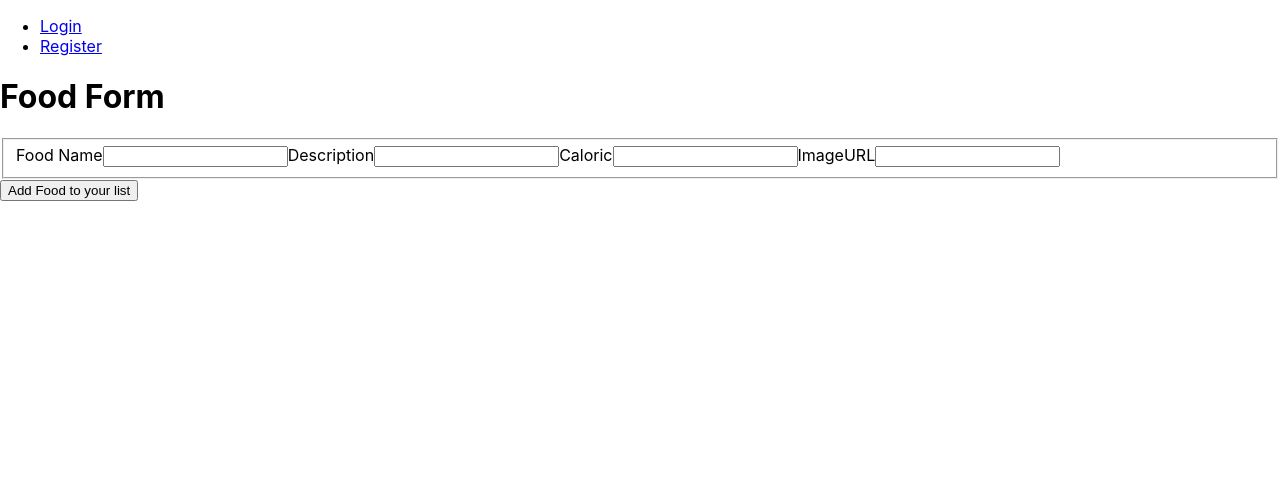
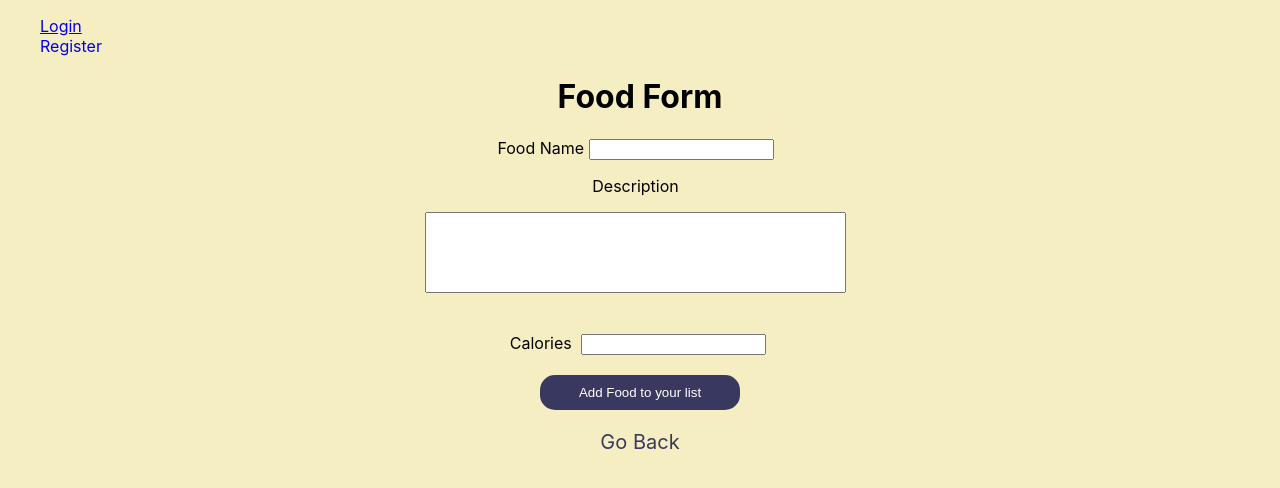
Before and after one commit to NathanCenter/FoodDiary, a React (Create React App) app in the folder FoodDiary/client/: page /food/add in a window 1280 px wide. Shown: the top 488 px of the page. Built offline with nearby package versions, Linux system fonts and the light colour scheme; no server answers.

Commit message:
added css to the program

```diff
--- a/FoodDiary/client/public/index.html
+++ b/FoodDiary/client/public/index.html
@@ -28,7 +28,7 @@
   </head>
   <body>
     <noscript>You need to enable JavaScript to run this app.</noscript>
-    <div id="root"></div>
+    <div id="root" ></div>
     <!--
       This HTML file is a template.
       If you open it directly in the browser, you will see an empty page.
--- a/FoodDiary/client/src/App.css
+++ b/FoodDiary/client/src/App.css
@@ -1,6 +1,7 @@
 .App {
   text-align: center;
 }
+
 
 .App-logo {
   height: 40vmin;
--- a/FoodDiary/client/src/components/FoodDelete.js
+++ b/FoodDiary/client/src/components/FoodDelete.js
@@ -27,20 +27,35 @@ const FoodDelete = () => {
     );
   };
   const history = useHistory();
+  const formView={
+    margin:"20px"
+  }
+  const buttonStyle = {
+    width: "200px",
+    height: "35px",
+    borderRadius: "15px",
+    backgroundColor: "#39395f",
+    color: "white",
+    border: 0,
+    textSize: "20px",
+  };
   return (
     <>
+    <div key={foodSchedule?.id} style={formView}>
       <h1>Delete from the Schedule</h1>
 
       <h3>Are you sure you want to remove it from your schedule?</h3>
-      <div key={foodSchedule?.id}>
-        <p>Food{foodSchedule.food?.foodName}</p>
-        <p>{foodSchedule.food?.description}</p>
-        <p> Caloris: {foodSchedule.food?.caloric}</p>
-        <p>{foodSchedule?.meal}</p>
+
+
+        <h1>Food Name: {foodSchedule.food?.foodName}</h1>
+        <p><strong>Description: </strong>&nbsp;{foodSchedule.food?.description}</p>
+        <p> <strong>Caloris: </strong>&nbsp;{foodSchedule.food?.caloric}</p>
+        <p><strong>Meal type:</strong>&nbsp;{foodSchedule?.meal}</p>
+
+
+      <button onClick={submit} style={buttonStyle}>Delete</button>&nbsp;
+      <Link to="/FoodSchedule" style={{textDecoration: 'none',color:"#39395f", fontSize:"20px"}}>Cancel</Link>
       </div>
-
-      <button onClick={submit}>Delete</button>
-      <Link to="/FoodSchedule">Cancel</Link>
     </>
   );
 };
--- a/FoodDiary/client/src/components/FoodDisplay.js
+++ b/FoodDiary/client/src/components/FoodDisplay.js
@@ -2,6 +2,7 @@ import React, { useEffect, useState } from "react";
 import { Link } from "react-router-dom";
 import { getAllFood } from "../modules/FoodManager";
 import { getFoodbyDate } from "../modules/FoodManager";
+import  "../css/styleSheet.css"
 const FoodDisplay = () => {
   let today = new Date();
   let date =
@@ -39,34 +40,51 @@ const FoodDisplay = () => {
       yester.getDate();
      SetDate(date);
   };
+const styleButton={
+  width: "200px",
+  height: "35px",
+  borderRadius: "15px",
+  backgroundColor: "#39395f",
+  color: "white",
+  border: 0,
+  textSize: "20px",
+
+}
 
   return (
     <>
-      <button onClick={yesterday}>Yesterday</button>
+    <br></br>
+    <div>
+      <button onClick={yesterday} style={styleButton}>Yesterday</button>
       <h1>{newDate}</h1>
-      <button onClick={nextDay}>Next Day</button>
+
+      <button onClick={nextDay} style={styleButton}>Next Day</button>
       {foods.map((f) => {
         return (
-          <div key={f.id}>
-            <h3>{f.food.foodName} </h3>
+          <div key={f.id} >
+            <h2 >{f.food.foodName} </h2>
 
-            <Link to={`/Food/${f.food.id}`}>edit</Link>
+            <Link to={`/Food/${f.food.id}`} style={{textDecoration: 'none',color:"#39395f", fontSize:"20px"}}>edit</Link>
             <p>{f.description}</p>
-            <p>Caloric amount: {f.food.caloric}</p>
-            <p>Meal Type: {f.meal}</p>
-            <Link to={`/FoodSchedule/delete/${f.id}`}>Remove</Link>
+            <p style={{fontSize:"20px"}}>Caloric amount: {f.food.caloric}</p>
+            <p style={{fontSize:"20px"}}>Meal Type: {f.meal}</p>
+            <Link to={`/FoodSchedule/delete/${f.id}`} style={{textDecoration: 'none',color:"#39395f", fontSize:"20px"}}>Remove</Link>
           </div>
         );
       })}
-      <h1>total caloric intake for the day: </h1>
+      <h3>total caloric intake for the day: </h3>
       {foods.map((c) => {
         total += c.food.caloric;
       })}
       <p>{total}</p>
 
-      <Link to="/Food/add"> Add Food </Link>
+
+      <Link to="/Food/add" id="addFood" style={{textDecoration: 'none',color:"#39395f", fontSize:"20px"}}> Add Food </Link>
       <br></br>
-      <Link to="/FoodSchedule/Schedule"> Add Food Schedule </Link>
+      <Link to="/FoodSchedule/Schedule"  style={{textDecoration: 'none', color:"#39395f" ,fontSize:"20px"}}> Add Food Schedule </Link>
+
+
+      </div>
     </>
   );
 };
--- a/FoodDiary/client/src/components/FoodEdit.js
+++ b/FoodDiary/client/src/components/FoodEdit.js
@@ -3,6 +3,7 @@ import { GetFoodById, getFoodScheduleById } from "../modules/FoodManager";
 import React, { useEffect, useState } from "react";
 import { useHistory } from "react-router-dom";
 import { EditFoodById } from "../modules/FoodManager";
+import  "../css/styleSheet.css"
 const FoodEdit = () => {
   //display food
   const { id } = useParams();
@@ -40,37 +41,52 @@ const FoodEdit = () => {
     event.preventDefault();
     EditFoodById(food).then(() => history.push("/FoodSchedule"));
   };
+  const formStyle={
+    textAlign: "center",
+  }
+  const buttonStyle = {
+    width: "200px",
+    height: "35px",
+    borderRadius: "15px",
+    backgroundColor: "#39395f",
+    color: "white",
+    border: 0,
+    textSize: "20px",
+  };
+
+
   return (
     <>
-      <label>Food Name</label>
+    <div style={formStyle}>
+      <label>Food Name</label> &nbsp;
       <input
         id="FoodName"
         defaultValue={food?.foodName}
         onChange={handleInputChange}
       />
-
+      <p>
       <label>Food Description</label>
-      <input
+      <br></br>
+      <textarea rows="5" cols="50"
         id="Description"
         defaultValue={food?.description}
         onChange={handleInputChange}
-      />
 
-      <label>Food calores</label>
+      /></p>
+
+      <label>Food calores</label> &nbsp;
       <input
         id="Caloric"
         defaultValue={food?.caloric}
         onChange={handleInputChange}
       />
+    <p>
 
-      <label>the Food imageURL</label>
-      <input
-        id="ImageURL"
-        defaultValue={food?.imageURL}
-        onChange={handleInputChange}
-      />
-      <button onClick={submit}>Save</button>
-      <Link to="/FoodSchedule">Cancel</Link>
+
+      <button onClick={submit} style={buttonStyle}>Save</button> &nbsp;
+      <Link to="/FoodSchedule" style={{textDecoration: 'none',color:"#39395f", fontSize:"20px"}}>Cancel</Link>
+      </p>
+      </div>
     </>
   );
 };
--- a/FoodDiary/client/src/components/FoodForm.js
+++ b/FoodDiary/client/src/components/FoodForm.js
@@ -1,6 +1,7 @@
 import React, { useState } from "react";
 import { useHistory } from "react-router-dom";
-
+import { Link } from "react-router-dom/cjs/react-router-dom.min";
+import  "../css/styleSheet.css"
 import { addFood } from "../modules/FoodManager";
 const FoodForm = () => {
   const getFoodData = {
@@ -41,26 +42,43 @@ const FoodForm = () => {
       addFood(food).then(() => history.push("/FoodSchedule"));
     }
   };
+  const formStyle={
+    textAlign: "center",
+  }
+  const styleButton={
+    width: "200px",
+    height: "35px",
+    borderRadius: "15px",
+    backgroundColor: "#39395f",
+    color: "white",
+    border: 0,
+    textSize: "20px",
 
+  }
   return (
     <>
-      <form className="foodForm">
+      <form className="foodForm" style={formStyle}>
         <h1>Food Form</h1>
-        <fieldset>
-          <label>Food Name</label>
-          <input id="FoodName" onChange={handleInputChange}></input>
+        <p>
+          <label>Food Name</label>&nbsp;
+          <input id="FoodName" onChange={handleInputChange}></input> &nbsp;
+          </p>
+          <label>Description</label> &nbsp;
+          <p>
+          <textarea rows="5" cols="50" id="Description" onChange={handleInputChange}/> &nbsp;
+          </p>
+          <br></br>
 
-          <label>Description</label>
-          <input id="Description" onChange={handleInputChange}></input>
+          <label>Calories</label> &nbsp;
+          <input id="Caloric" onChange={handleInputChange}></input>&nbsp;
 
-          <label>Caloric</label>
-          <input id="Caloric" onChange={handleInputChange}></input>
 
-          <label>ImageURL</label>
-          <input id="ImageURL" onChange={handleInputChange}></input>
-        </fieldset>
-
-        <button onClick={submit}>Add Food to your list</button>
+       <br></br>
+       <br></br>
+        <button onClick={submit} style={styleButton}>Add Food to your list</button>
+        <br></br>
+        <br></br>
+        <Link to="/FoodSchedule" id="goBack"  style={{textDecoration: 'none',color:"#39395f", fontSize:"20px"}}>Go Back</Link>
       </form>
     </>
   );
--- a/FoodDiary/client/src/components/FoodScheduleForm.js
+++ b/FoodDiary/client/src/components/FoodScheduleForm.js
@@ -1,9 +1,10 @@
 import React, { useState, useEffect } from "react";
 import { useHistory } from "react-router-dom";
+import { Link } from "react-router-dom/cjs/react-router-dom.min";
 
 import { addSchedule, getAllFood } from "../modules/FoodManager";
 
-const FoodSchedule = () => {
+const FoodScheduleForm = () => {
   const [foods, setFood] = useState([]);
   const getFoods = () => {
     getAllFood().then((foods) => setFood(foods));
@@ -38,9 +39,22 @@ const FoodSchedule = () => {
     evt.preventDefault();
     addSchedule(copy).then(() => history.push("/FoodSchedule"));
   };
+const styleSheet={
+  textAlign: "center",
+}
+const styleButton={
+  width: "200px",
+  height: "35px",
+  borderRadius: "15px",
+  backgroundColor: "#39395f",
+  color: "white",
+  border: 0,
+  textSize: "20px",
 
+}
   return (
     <>
+    <div style={styleSheet}>
       <h1>Food Schedule</h1>
 
       <form className="foodForm">
@@ -60,11 +74,17 @@ const FoodSchedule = () => {
               </option>
             ))}
           </select>
-          <button onClick={submit}>Add Food to your schedule</button>
+          <br></br>
+          <br></br>
+          <button onClick={submit} style={styleButton}>Add food to your schedule</button>
+          <br></br>
+          <br></br>
+          <Link to="/FoodSchedule" id="goBack">Go Back</Link>
         </div>
       </form>
+      </div>
     </>
   );
 };
 
-export default FoodSchedule;
+export default FoodScheduleForm;
--- a/FoodDiary/client/src/components/Header.js
+++ b/FoodDiary/client/src/components/Header.js
@@ -12,6 +12,7 @@ import {
 import { logout } from "../modules/authManager";
 import Login from "../modules/Login";
 import FoodDisplay from "./FoodDisplay";
+import  "../css/styleSheet.css"
 
 export default function Header({ isLoggedIn }) {
   const [isOpen, setIsOpen] = useState(false);
@@ -21,19 +22,20 @@ export default function Header({ isLoggedIn }) {
     <div>
       <Navbar color="light" light expand="md">
         <Collapse isOpen={isOpen} navbar>
-          <Nav className="mr-auto" navbar>
+          <Nav className="mr-auto" navbar >
             {/* When isLoggedIn === true, we will render the Home link */}
             {isLoggedIn && <></>}
           </Nav>
           <Nav navbar>
             {isLoggedIn && (
               <>
-                <NavItem>
+                <NavItem >
                   <a
                     aria-current="page"
                     className="nav-link"
-                    style={{ cursor: "pointer" }}
+
                     onClick={logout}
+
                   >
                     Logout
                   </a>
@@ -46,12 +48,12 @@ export default function Header({ isLoggedIn }) {
             {!isLoggedIn && (
               <>
                 <NavItem>
-                  <NavLink tag={RRNavLink} to="/login">
+                  <NavLink tag={RRNavLink} class="login" to="/login" >
                     Login
                   </NavLink>
                 </NavItem>
                 <NavItem>
-                  <NavLink tag={RRNavLink} to="/register">
+                  <NavLink tag={RRNavLink} class="register"to="/register">
                     Register
                   </NavLink>
                 </NavItem>
--- /dev/null
+++ b/FoodDiary/client/src/css/styleSheet.css
@@ -0,0 +1,26 @@
+.login{
+
+    color:"#39395f";
+
+
+}
+.login:visited{
+    text-decoration: none;
+
+}
+.register{
+
+    text-decoration: none;
+
+}
+
+ul{
+    list-style-type: none;
+}
+
+body{
+    background-color: #f5eec2;
+}
+textarea{
+    resize: none;
+}
--- a/FoodDiary/client/src/modules/Login.js
+++ b/FoodDiary/client/src/modules/Login.js
@@ -2,6 +2,7 @@ import React, { useState } from "react";
 import { Button, Form, FormGroup, Label, Input } from "reactstrap";
 import { useHistory, Link } from "react-router-dom";
 import { login } from "../modules/authManager";
+import  "../css/styleSheet.css"
 
 export default function Login() {
   const history = useHistory();
@@ -16,11 +17,33 @@ export default function Login() {
       .catch(() => alert("Invalid email or password"));
   };
 
+  const logInStyle = {
+    backgroundColor: "white",
+    textAlign: "center",
+    justifyContent: "space-between",
+    margin: "auto",
+    paddingTop:"10px",
+    paddingBottom:"10px"
+  };
+
+  const formStyle = {
+    paddingBottom: "10px",
+
+  };
+
+  const buttonStyle = {
+    width: "200px",
+    height: "35px",
+    borderRadius: "15px",
+    backgroundColor: "#416a59",
+    color: "white",
+    border: 0,
+    textSize: "20px",
+  };
   return (
-    <Form onSubmit={loginSubmit}>
-      <fieldset>
-        <FormGroup>
-          <Label for="email">Email</Label>
+    <Form onSubmit={loginSubmit} style={logInStyle}>
+      <FormGroup style={formStyle}>
+        <Label for="email">Email </Label>
         <Input
           id="email"
           type="text"
@@ -28,8 +51,8 @@ export default function Login() {
           onChange={(e) => setEmail(e.target.value)}
         />
       </FormGroup>
-        <FormGroup>
-          <Label for="password">Password</Label>
+      <FormGroup style={formStyle}>
+        <Label for="password">Password </Label>
         <Input
           id="password"
           type="password"
@@ -37,12 +60,11 @@ export default function Login() {
         />
       </FormGroup>
       <FormGroup>
-          <Button>Login</Button>
+        <Button style={buttonStyle}>Login</Button>
       </FormGroup>
-        <em>
+
         Not registered? <Link to="register">Register</Link>
-        </em>
-      </fieldset>
+
     </Form>
   );
 }
--- a/FoodDiary/client/src/modules/Register.js
+++ b/FoodDiary/client/src/modules/Register.js
@@ -25,11 +25,30 @@ export default function Register() {
     }
   };
 
+  const registerStyle = {
+    backgroundColor: "white",
+    textAlign: "center",
+    paddingTop:"10px",
+    paddingBottom:"10px"
+  };
+  const formStyle = {
+    paddingBottom: "10px",
+
+  };
+
+  const buttonStyle = {
+    width: "200px",
+    height: "35px",
+    borderRadius: "15px",
+    backgroundColor: "#416a59",
+    color: "white",
+    border: 0,
+    textSize: "20px",
+  };
   return (
-    <Form onSubmit={registerClick}>
-      <fieldset>
-        <FormGroup>
-          <Label for="Name">name</Label>
+    <Form onSubmit={registerClick} style={registerStyle}> &nbsp;
+      <FormGroup style={formStyle}>
+        <Label for="Name">Name</Label>  &nbsp;
         <Input
           id="Name"
           type="text"
@@ -37,50 +56,49 @@ export default function Register() {
         />
       </FormGroup>
 
-        <FormGroup>
-          <Label for="email">Email</Label>
+      <FormGroup style={formStyle}>
+        <Label for="email">Email</Label> &nbsp;
         <Input
           id="email"
           type="text"
           onChange={(e) => setEmail(e.target.value)}
         />
       </FormGroup>
-        <FormGroup>
-          <Label for="height">Height</Label>
+      <FormGroup style={formStyle}> &nbsp;
+        <Label for="height">Height</Label> &nbsp;
         <Input
           id="height"
           type="text"
           onChange={(e) => setHeight(e.target.value)}
         />
       </FormGroup>
-        <FormGroup>
-          <Label for="weight">Weight</Label>
+      <FormGroup style={formStyle}>
+        <Label for="weight">Weight</Label> &nbsp;
         <Input
           id="weight"
           type="text"
           onChange={(e) => setWeight(e.target.value)}
         />
       </FormGroup>
-        <FormGroup>
-          <Label for="password">Password</Label>
+      <FormGroup style={formStyle}>
+        <Label for="password">Password</Label> &nbsp;
         <Input
           id="password"
           type="password"
           onChange={(e) => setPassword(e.target.value)}
         />
       </FormGroup>
-        <FormGroup>
-          <Label for="confirmPassword">Confirm Password</Label>
+      <FormGroup style={formStyle}>
+        <Label for="confirmPassword">Confirm Password</Label> &nbsp;
         <Input
           id="confirmPassword"
           type="password"
           onChange={(e) => setConfirmPassword(e.target.value)}
         />
       </FormGroup>
-        <FormGroup>
-          <Button>Register</Button>
+      <FormGroup style={formStyle}>
+        <Button style={buttonStyle}>Register</Button>
       </FormGroup>
-      </fieldset>
     </Form>
   );
 }
```
Also changed, not shown: FoodDiary/client/src/components/ApplicationViews.js (+15 -6 lines). Lines whose indentation alone changed are shown as unchanged.
